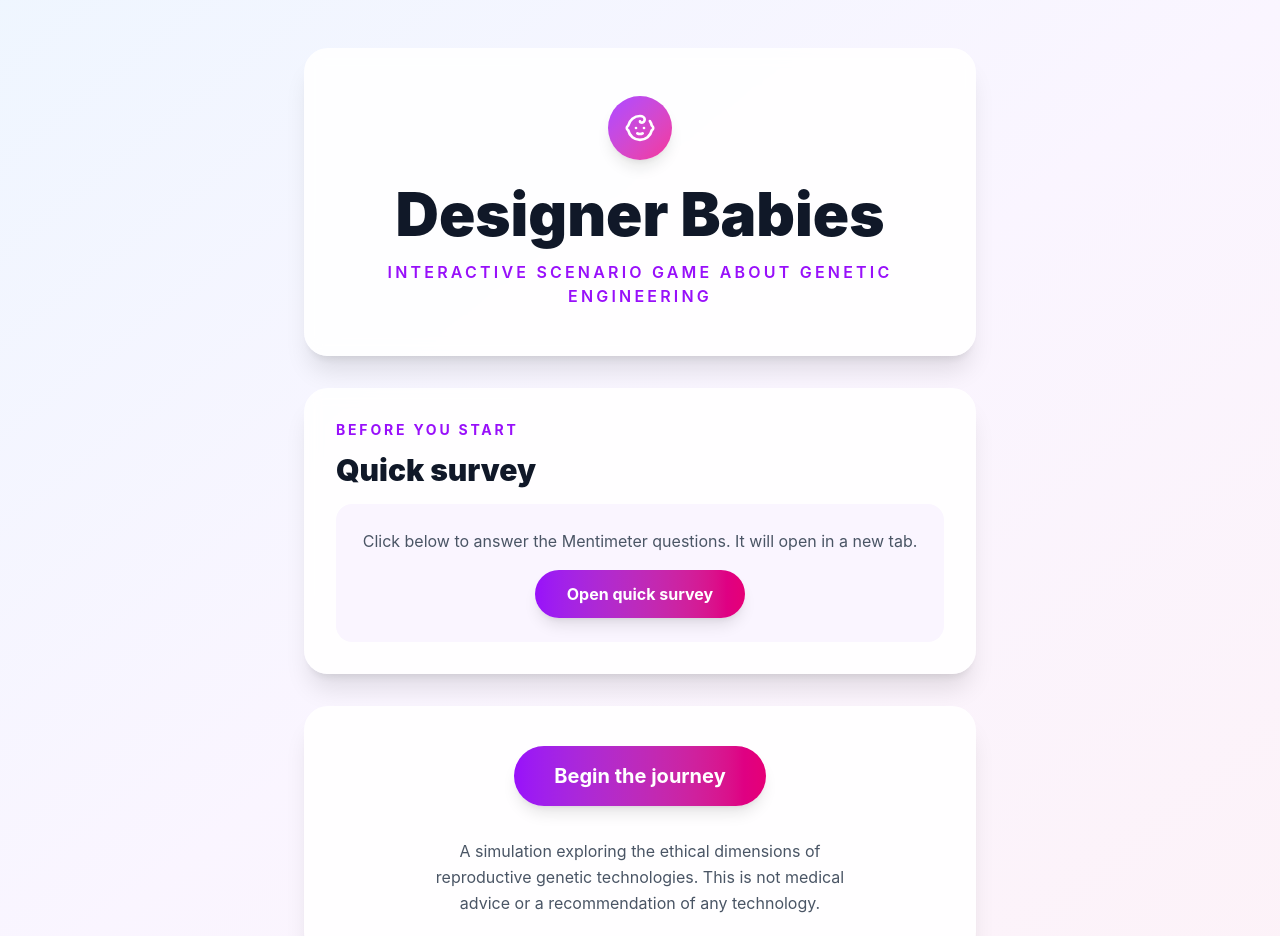
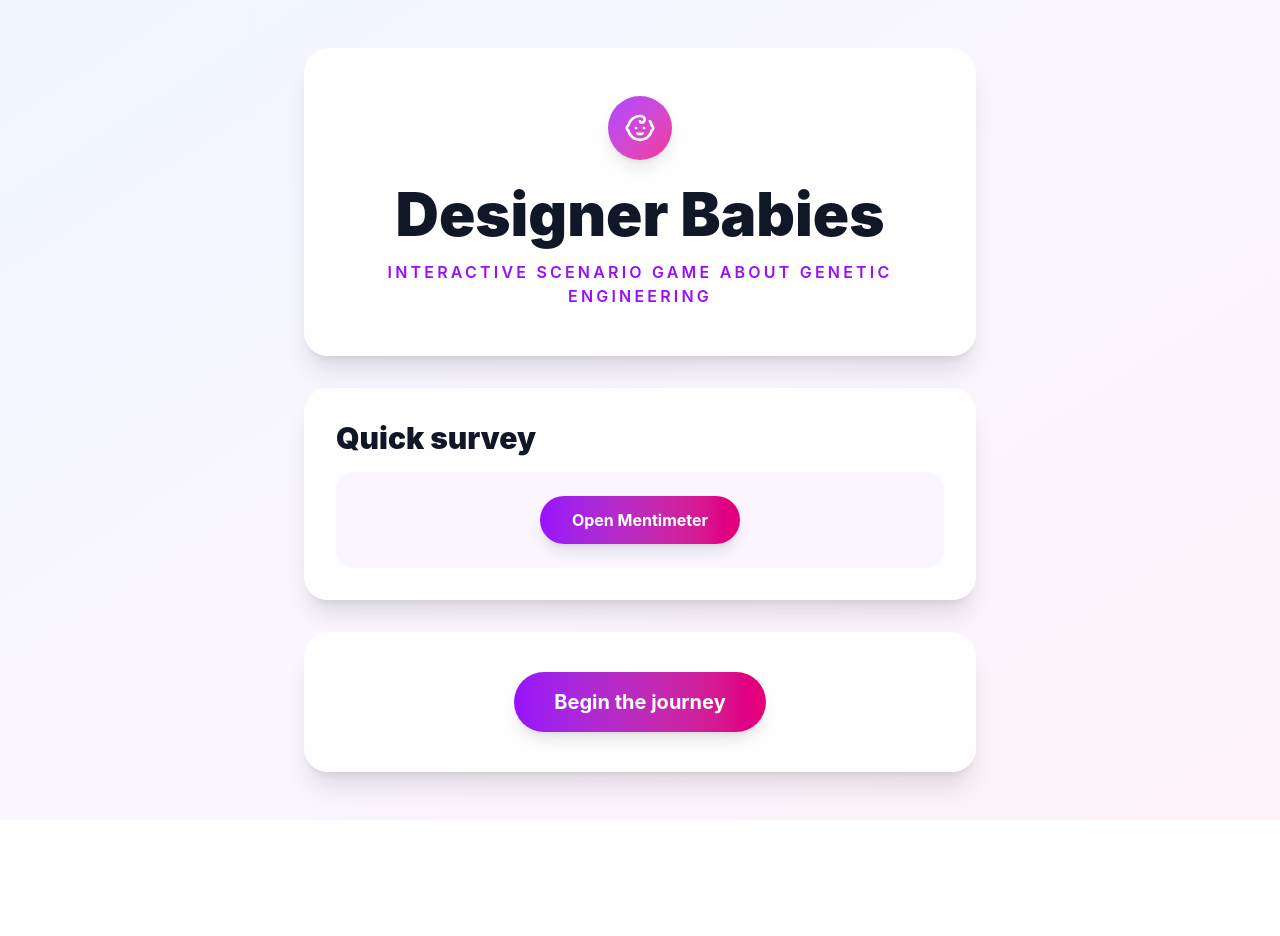
Before and after one commit to anastasia-morf/Designer_babies, a React (Vite) app: page / in a window 1280 px wide. Shown: the top 936 px of the page. After the commit the page ends 820 px from the top, so only its background shows below. Built offline with nearby package versions, Linux system fonts and the light colour scheme.

Commit message:
Update GameIntro.tsx

```diff
--- a/src/app/components/GameIntro.tsx
+++ b/src/app/components/GameIntro.tsx
@@ -30,19 +30,19 @@ export function GameIntro({ onModeSelect }: GameIntroProps) {
         </section>
 
         <section className="mb-8 rounded-3xl bg-white/90 p-6 shadow-xl backdrop-blur sm:p-8">
-          <p className="mb-3 text-sm font-bold uppercase tracking-[0.2em] text-purple-600">
+          {/* <p className="mb-3 text-sm font-bold uppercase tracking-[0.2em] text-purple-600">
             Before you start
-          </p>
+          </p> */}
 
           <h2 className="mb-4 text-2xl font-black text-gray-900 sm:text-3xl">
             Quick survey
           </h2>
 
           <div className="rounded-2xl bg-purple-50 p-6 text-center">
-            <p className="mb-4 text-sm leading-relaxed text-gray-600 sm:text-base">
+            {/* <p className="mb-4 text-sm leading-relaxed text-gray-600 sm:text-base">
               Click below to answer the Mentimeter questions. It will open in a
               new tab.
-            </p>
+            </p> */}
 
             <a
               href={PRE_GAME_MENTIMETER_LINK}
@@ -50,7 +50,7 @@ export function GameIntro({ onModeSelect }: GameIntroProps) {
               rel="noopener noreferrer"
               className="inline-flex rounded-full bg-gradient-to-r from-purple-600 to-pink-600 px-8 py-3 text-base font-bold text-white shadow-lg transition-all hover:scale-105 hover:from-purple-700 hover:to-pink-700"
             >
-              Open quick survey
+              Open Mentimeter
             </a>
           </div>
         </section>
@@ -63,11 +63,11 @@ export function GameIntro({ onModeSelect }: GameIntroProps) {
             Begin the journey
           </button>
 
-          <p className="mx-auto mt-8 max-w-md text-sm leading-relaxed text-gray-600 sm:text-base">
+          {/* <p className="mx-auto mt-8 max-w-md text-sm leading-relaxed text-gray-600 sm:text-base">
             A simulation exploring the ethical dimensions of reproductive
             genetic technologies. This is not medical advice or a recommendation
             of any technology.
-          </p>
+          </p> */}
         </section>
       </main>
     </div>
```
